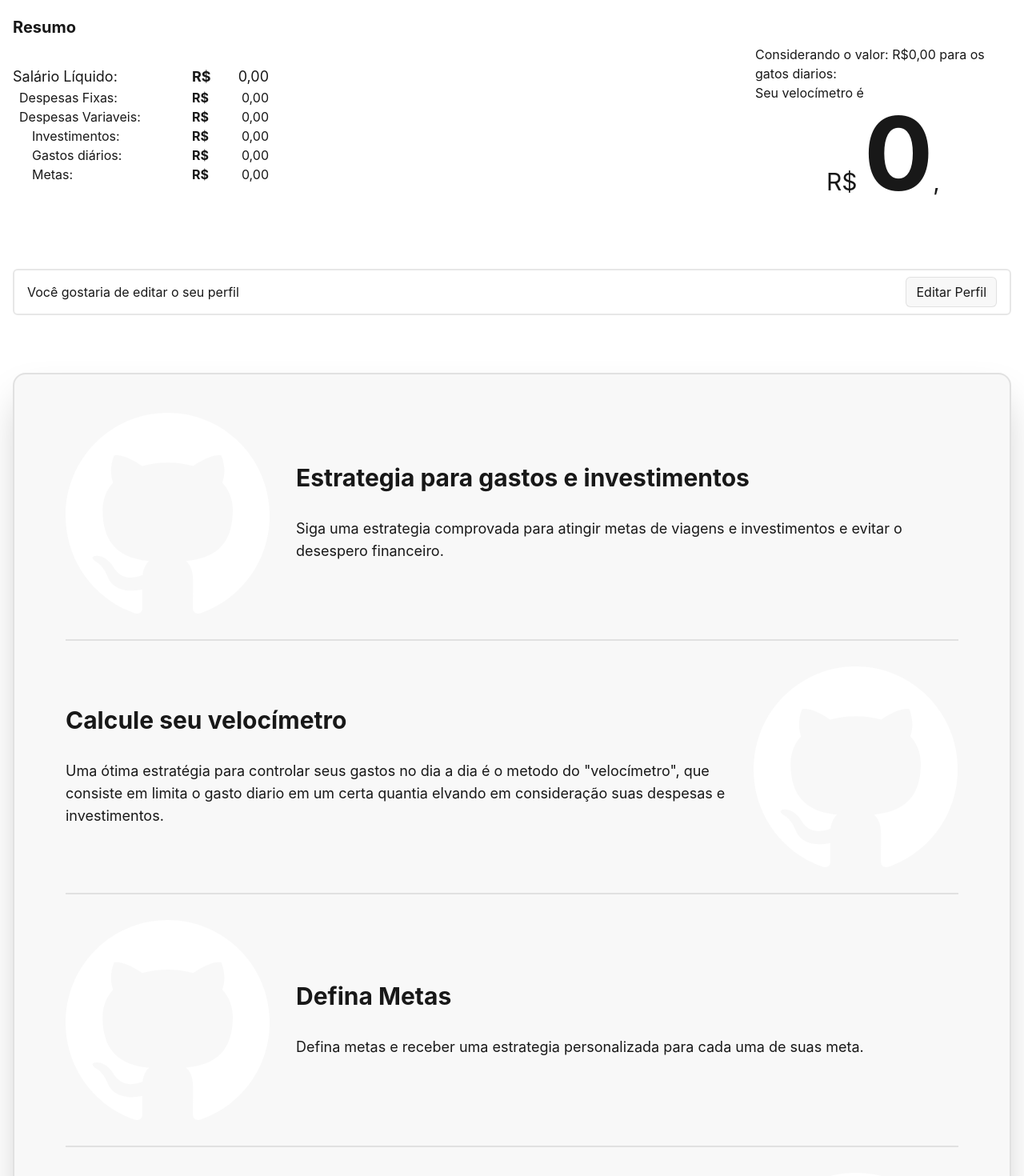
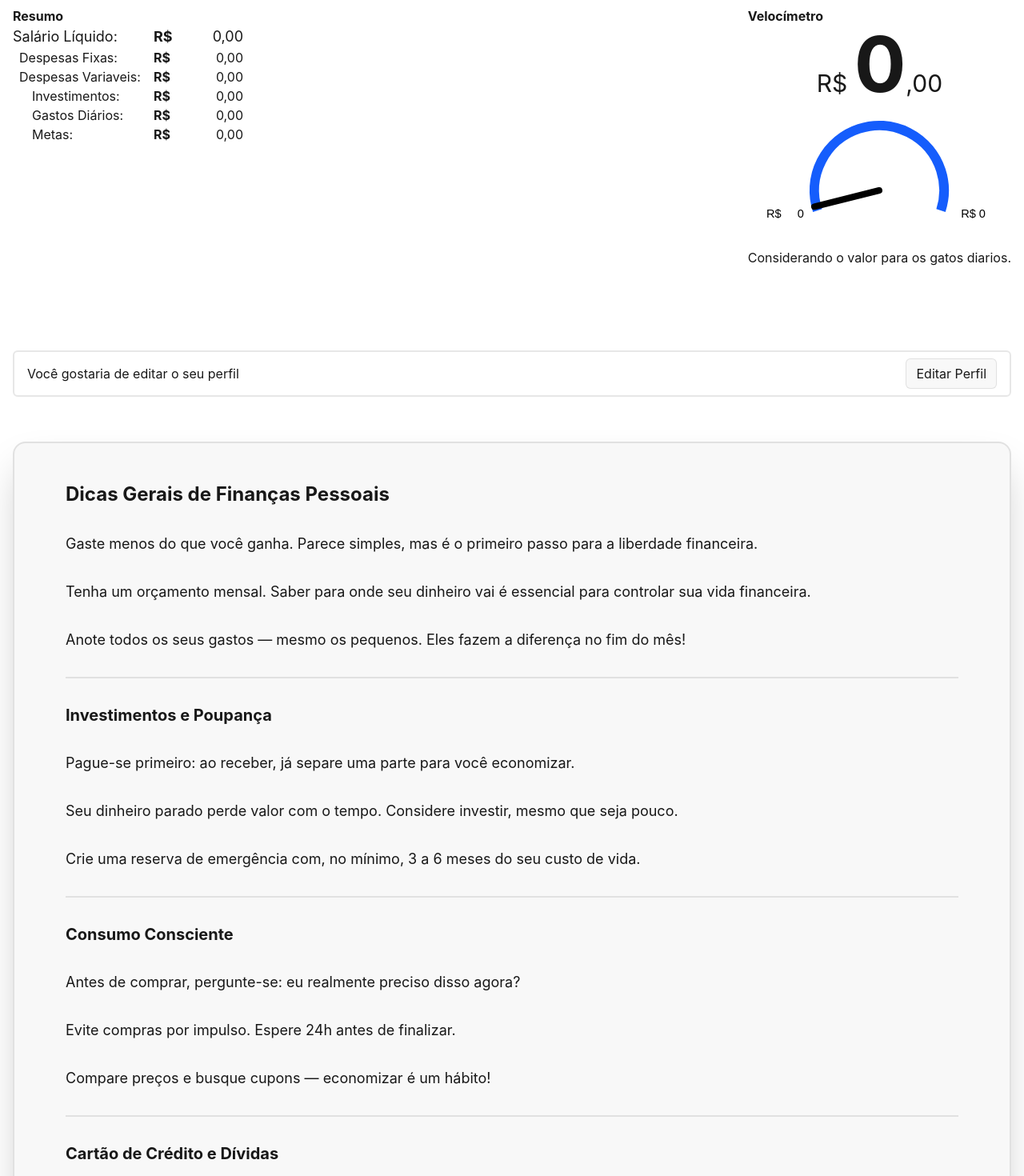
Before and after one commit to JoaoYamaguti/Intelli-Finance, a Vue app: page /dashboard in a window 1280 px wide. Shown: the part 100-1570 px from the top of the page at 80% size. Built offline with nearby package versions, Linux system fonts and the light colour scheme; the HTML template or start-up script is replaced by a standard one; what oh-vue-icons would draw is missing.

Commit message:
feat: add speedometer component

```diff
--- a/package.json
+++ b/package.json
@@ -14,6 +14,7 @@
   },
   "dependencies": {
     "@tailwindcss/vite": "^4.1.3",
+    "gsap": "^3.13.0",
     "oh-vue-icons": "^1.0.0-rc3",
     "tailwindcss": "^4.1.3",
     "vue": "^3.5.13",
--- a/src/assets/dashboard.css
+++ b/src/assets/dashboard.css
@@ -1,7 +1,7 @@
 @reference "../assets/base.css";
 
 main {
-  @apply w-full pt-16 flex flex-col gap-6;
+  @apply w-full pt-15 pb-8 flex flex-col gap-2;
 
 }
 
@@ -10,7 +10,7 @@ h1 {
 }
 
 h2 {
-  @apply text-xl font-bold;
+  @apply font-bold;
 }
 
 h3 {
@@ -26,22 +26,34 @@ h4 {
   @apply w-full flex justify-between;
 
   & span {
-    @apply w-24 flex justify-between;
+    @apply w-28 flex justify-between;
   }
 }
 
+article {
+  @apply h-full border-b border-border sm:border-0 py-2;
+
+  & h2 {
+    @apply text-text font-bold;
+  }
+}
+
+.mainContent {
+  @apply sm:flex sm:flex-row sm:justify-between gap-2;
+
+}
 
 .resume {
-  @apply flex flex-wrap flex-col sm:flex-row justify-center sm:justify-between items-center gap-4 text-heading;
+  @apply flex flex-wrap flex-col justify-center text-heading;
 
   & div {
-    @apply w-full sm:max-w-2xs md:sm:max-w-xs;
+    @apply w-full sm:w-2xs md:sm:max-w-xs;
   }
 
 }
 
 .values {
-  @apply py-2 border-b border-border sm:border-b-0;
+  @apply sm:border-b-0;
 
   & ul {
     @apply w-full pl-1 sm:pl-2;
@@ -56,15 +68,19 @@ h4 {
   }
 }
 
-.velocimeter {
-  @apply border-b border-border py-2 sm:border-b-0 flex flex-col;
+.speedometer {
+  @apply border-b border-border sm:border-b-0 flex flex-col items-center;
 
   & span {
-    @apply self-center text-3xl;
+    @apply self-center text-3xl text-heading;
 
     & strong {
-      @apply text-9xl;
+      @apply text-7xl md:text-8xl;
     }
+  }
+
+  & p {
+    @apply mt-8 self-baseline;
   }
 }
 
@@ -79,23 +95,30 @@ h4 {
 .topics {
   @apply border-border border-2 px-6 sm:px-16 sm:py-4 rounded-2xl bg-background-soft shadow-2xl;
 
+  & h2 {
+    @apply text-2xl font-bold sm:text-start text-center text-balance;
+
+  }
+
   & section {
     @apply border-y border-border first:border-t-0 last:border-b-0;
+
   }
 
   & article {
     @apply border-b-2 border-border last:border-b-0 py-8 flex flex-col md:flex-row odd:md:flex-row-reverse justify-between items-center gap-8;
+
   }
 
   & .content {
     @apply flex-1 flex flex-col gap-8;
 
-    & h2 {
-      @apply text-3xl font-bold text-center sm:text-start;
+    & h3 {
+      @apply text-xl font-bold text-center text-balance sm:text-start;
     }
 
     & p {
-      @apply text-lg;
+      @apply text-lg text-heading;
     }
   }
 
--- /dev/null
+++ b/src/components/SpeedometerCanva.vue
@@ -0,0 +1,149 @@
+<script setup lang="ts">
+import { onMounted, ref } from 'vue';
+
+const props = defineProps(['value', 'maxLabel'])
+console.log(props.value)
+
+const speedometer = ref()
+
+onMounted(() => {
+  const isDarkTheme = window.matchMedia("(prefers-color-scheme: dark)").matches
+  const CONFIG = {
+    speedometerValue: props.value,
+    maxValue: props.maxLabel.toFixed(0),
+    animationDuration: 1500, // ms
+    tickRate: 10, // ms
+    angleStep: 0.0155,
+    maxAngle: 1.159,
+    arcColor: "oklch(54.6% 0.245 262.881)",
+    pointerColor: isDarkTheme ? "white" : "black"
+  };
+
+  const canvas = speedometer.value
+
+  const ctx = canvas.getContext("2d");
+
+  const CENTER = {
+    x: canvas.width / 2,
+    y: canvas.height - 40
+  };
+
+  const RADIUS = canvas.height / 1.85;
+
+  let angle = 0;
+  let backPointer = false;
+
+  if (ctx == null) return
+
+  ctx.translate(CENTER.x, CENTER.y);
+
+  // Utilities
+  const sleep = (ms: number) => new Promise(resolve => setTimeout(resolve, ms));
+
+  // Drawing functions
+  function clearCanvas() {
+    if (ctx == null) return
+
+    ctx.clearRect(-CENTER.x, -CENTER.y, canvas.width, canvas.height);
+  }
+
+  function drawArc() {
+    if (ctx == null) return
+    ctx.beginPath();
+    ctx.arc(0, 0, RADIUS, Math.PI * 0.9, Math.PI * 0.1);
+    ctx.lineWidth = 12;
+    ctx.strokeStyle = CONFIG.arcColor;
+    ctx.stroke();
+  }
+
+  function drawLabels() {
+    if (ctx == null) return
+
+    ctx.font = `${RADIUS * 0.18}px Arial`;
+    ctx.textBaseline = "middle";
+    ctx.textAlign = "center";
+    ctx.fillStyle = CONFIG.pointerColor
+
+    ctx.fillText("R$     0", -RADIUS * 1.45, 30);
+    ctx.fillText(`R$ ${CONFIG.maxValue}`, RADIUS * 1.45, 30);
+  }
+
+  function drawPointer() {
+    if (ctx == null) return
+
+    ctx.save();
+
+    ctx.rotate(Math.PI * angle);
+
+    ctx.beginPath();
+    ctx.moveTo(0, 0);
+    ctx.lineTo(-RADIUS, RADIUS / 4);
+    ctx.lineWidth = 8;
+    ctx.lineCap = "round";
+    ctx.strokeStyle = CONFIG.pointerColor;
+    ctx.stroke();
+
+    ctx.restore();
+  }
+
+  function drawSpeedometer() {
+    clearCanvas();
+    drawArc();
+    drawLabels();
+    drawPointer();
+  }
+
+  // Animation functions
+  async function animateInitial() {
+    return new Promise(async (resolve) => {
+      const interval = setInterval(() => {
+        if (angle > CONFIG.maxAngle) backPointer = true;
+        if (angle < 0) backPointer = false;
+
+        angle += backPointer ? -CONFIG.angleStep : CONFIG.angleStep;
+
+        drawSpeedometer();
+      }, CONFIG.tickRate);
+
+      await sleep(CONFIG.animationDuration);
+      clearInterval(interval);
+      resolve(null);
+    });
+  }
+
+  async function animateToValue() {
+    return new Promise(async (resolve) => {
+      const targetAngle = CONFIG.maxAngle * (CONFIG.speedometerValue / CONFIG.maxValue);
+
+      const interval = setInterval(() => {
+        if (angle < targetAngle) {
+          angle += CONFIG.angleStep;
+          drawSpeedometer();
+        }
+      }, CONFIG.tickRate);
+
+      await sleep(CONFIG.animationDuration);
+      clearInterval(interval);
+      resolve(null);
+    });
+  }
+
+  async function runSpeedometer() {
+    await animateInitial();
+    await animateToValue();
+  }
+
+  runSpeedometer();
+})
+</script>
+
+<template>
+  <canvas ref="speedometer" id="speedometer" width="288" height="150"></canvas>
+</template>
+
+<style>
+canvas {
+  width: 288px;
+  height: 150px;
+}
+</style>
--- a/src/views/DashboardView.vue
+++ b/src/views/DashboardView.vue
@@ -1,12 +1,19 @@
 <script setup lang="ts">
+import SpeedometerCanva from '../components/SpeedometerCanva.vue';
 import { inject, ref } from 'vue';
 import HeaderMenu from '../components/HeaderMenu.vue';
 import type { IProfile } from '../lib/interfaces/IProfile';
 
 const profile = inject("profile") as IProfile
+
+const totalExpense = profile.salary - totalFixedExpense()
+const totalTarget = 0
+const investimentValue = totalExpense * profile.investmentIntention
+const totalDayToDay = totalExpense - investimentValue
+const speedometer = totalDayToDay / 30
+const hour = new Date().getHours()
+
 const welcomeMessage = ref("")
-
-const hour = new Date().getHours()
 
 if (hour >= 6 && hour < 12) {
   welcomeMessage.value = `Olá, ${profile.name.split(" ")[0]}. Bom dia!`
@@ -21,23 +28,9 @@ function totalFixedExpense(): number {
   profile.fixedExpenses.forEach((t) => (total = total + t.valor))
   return total
 }
-function totalExpense(): number {
-  return (profile.salary - totalFixedExpense())
-}
-function totalTarget() {
-  return 0
-}
 
-function investimentValue(): number {
-  return (totalExpense() * profile.investmentIntention)
-}
-
-function totalDayToDay(): number {
-  return (totalExpense() - investimentValue())
-}
-
-function velocimeter(): number {
-  return (totalDayToDay() / 30)
+function maxValueLabel() {
+  return (speedometer + speedometer / 2)
 }
 </script>
 
@@ -46,9 +39,9 @@ function velocimeter(): number {
   <div class="container">
     <main>
       <h1>{{ welcomeMessage }}</h1>
-      <section>
-        <h2>Resumo</h2>
+      <section class="mainContent">
         <article class="resume">
+          <h2>Resumo</h2>
           <div class="values">
             <h3>Salário Líquido:
               <span><strong>R$</strong>{{ profile.salary.toFixed(2).replace(".", ",") }}</span>
@@ -63,7 +56,7 @@ function velocimeter(): number {
               <li>
                 <h4>
                   Despesas Variaveis:
-                  <span><strong>R$</strong>{{ totalExpense().toFixed(2).replace(".", ",") }}</span>
+                  <span><strong>R$</strong>{{ totalExpense.toFixed(2).replace(".", ",") }}</span>
                 </h4>
               </li>
               <li>
@@ -71,35 +64,39 @@ function velocimeter(): number {
                   <li>
                     <h4>
                       Investimentos:
-                      <span><strong>R$</strong>{{ investimentValue().toFixed(2).replace(".", ",") }}</span>
+                      <span><strong>R$</strong>{{ investimentValue.toFixed(2).replace(".", ",") }}</span>
                     </h4>
                   </li>
                   <li>
                     <h4>
-                      Gastos diários:
-                      <span><strong>R$</strong>{{ totalDayToDay().toFixed(2).replace(".", ",") }}</span>
+                      Gastos Diários:
+                      <span><strong>R$</strong>{{ totalDayToDay.toFixed(2).replace(".", ",") }}</span>
                     </h4>
                   </li>
                   <li>
                     <h4>
                       Metas:
-                      <span><strong>R$</strong>{{ totalTarget().toFixed(2).replace(".", ",") }} </span>
+                      <span><strong>R$</strong>{{ totalTarget.toFixed(2).replace(".", ",") }} </span>
                     </h4>
                   </li>
                 </ul>
               </li>
             </ul>
           </div>
-          <div class="velocimeter">
+        </article>
+        <article>
+          <h2>Velocímetro</h2>
+          <div class="speedometer">
+            <span>R$ <strong>{{ speedometer.toFixed(2).split(".")[0] }}</strong>,{{
+              speedometer.toFixed(2).split(".")[1] }}</span>
+            <SpeedometerCanva :value="speedometer" :max-label="maxValueLabel()" />
             <p>
-              Considerando o valor: R${{ totalDayToDay().toFixed(2).replace(".", ",") }} para os gatos diarios:
-              <br>
-              Seu velocímetro é
+              Considerando o valor para os gatos diarios.
             </p>
-            <span>R$ <strong>{{ velocimeter().toFixed(2).split(".")[0] }}</strong>,{{
-              velocimeter().toString().split(".")[1] }}</span>
           </div>
         </article>
+      </section>
+      <section>
         <article class="targets"></article>
         <article class="details"></article>
       </section>
@@ -110,41 +107,73 @@ function velocimeter(): number {
       <section class="topics">
         <article>
           <div class="content">
-            <h2>Estrategia para gastos e investimentos</h2>
-            <p>Siga uma estrategia comprovada para atingir metas de viagens e investimentos e evitar o desespero
-              financeiro.</p>
+            <h2>Dicas Gerais de Finanças Pessoais</h2>
+            <p>
+              Gaste menos do que você ganha. Parece simples, mas é o primeiro passo para a liberdade financeira.
+            </p>
+            <p>
+              Tenha um orçamento mensal. Saber para onde seu dinheiro vai é essencial para controlar sua vida
+              financeira.
+            </p>
+            <p>
+              Anote todos os seus gastos — mesmo os pequenos. Eles fazem a diferença no fim do mês!
+            </p>
           </div>
-          <picture>
-            <img src="../assets/github-mark-white.svg" alt="image" loading="lazy" width="300" height="100">
-          </picture>
         </article>
         <article>
           <div class="content">
-            <h2>Calcule seu velocímetro</h2>
-            <p>Uma ótima estratégia para controlar seus gastos no dia a dia é o metodo do "velocímetro", que consiste em
-              limita o gasto diario em um certa quantia elvando em consideração suas despesas e investimentos.</p>
+            <h3>Investimentos e Poupança</h3>
+            <p>Pague-se primeiro: ao receber, já separe uma parte para você economizar.</p>
+
+            <p>Seu dinheiro parado perde valor com o tempo. Considere investir, mesmo que seja pouco.</p>
+
+            <p>Crie uma reserva de emergência com, no mínimo, 3 a 6 meses do seu custo de vida.</p>
           </div>
-          <picture>
-            <img src="../assets/github-mark-white.svg" alt="image" loading="lazy" width="300" height="100">
-          </picture>
         </article>
         <article>
           <div class="content">
-            <h2>Defina Metas</h2>
-            <p>Defina metas e receber uma estrategia personalizada para cada uma de suas meta.</p>
+            <h3>Consumo Consciente</h3>
+            <p>
+              Antes de comprar, pergunte-se: eu realmente preciso disso agora?
+            </p>
+            <p>
+              Evite compras por impulso. Espere 24h antes de finalizar.
+            </p>
+            <p>
+              Compare preços e busque cupons — economizar é um hábito!
+            </p>
           </div>
-          <picture>
-            <img src="../assets/github-mark-white.svg" alt="image" loading="lazy" width="300" height="100">
-          </picture>
         </article>
         <article>
           <div class="content">
-            <h2>Dicas Financeiras</h2>
-            <p>Acompanhe dicas na hora de fazer suas compras para diminuir o desperdicio e o endividamento.</p>
+            <h3>Cartão de Crédito e Dívidas</h3>
+            <p>
+              Evite usar o limite do cartão como extensão do seu salário.
+            </p>
+            <p>
+              Pague sempre o valor total da fatura, não apenas o mínimo!
+            </p>
+            <p>
+              Se tiver dívidas, priorize as com juros mais altos.
+            </p>
           </div>
-          <picture>
+        </article>
+        <article>
+          <div class="content">
+            <h3>Organização e Planejamento</h3>
+            <p>
+              Estabeleça metas financeiras realistas e acompanhe seu progresso.
+            </p>
+            <p>
+              Revise seus gastos toda semana. Pequenas mudanças fazem grandes diferenças.
+            </p>
+            <p>
+              Automatize seus pagamentos para evitar multas e juros.
+            </p>
+          </div>
+          <!-- <picture>
             <img src="../assets/github-mark-white.svg" alt="image" loading="lazy" width="300" height="100">
-          </picture>
+          </picture> -->
         </article>
       </section>
     </main>
```
Also changed, not shown: src/components/TheWelcome.vue (deleted, +0 -94 lines), 1 other file (tests, documents, lock files or other folders).
